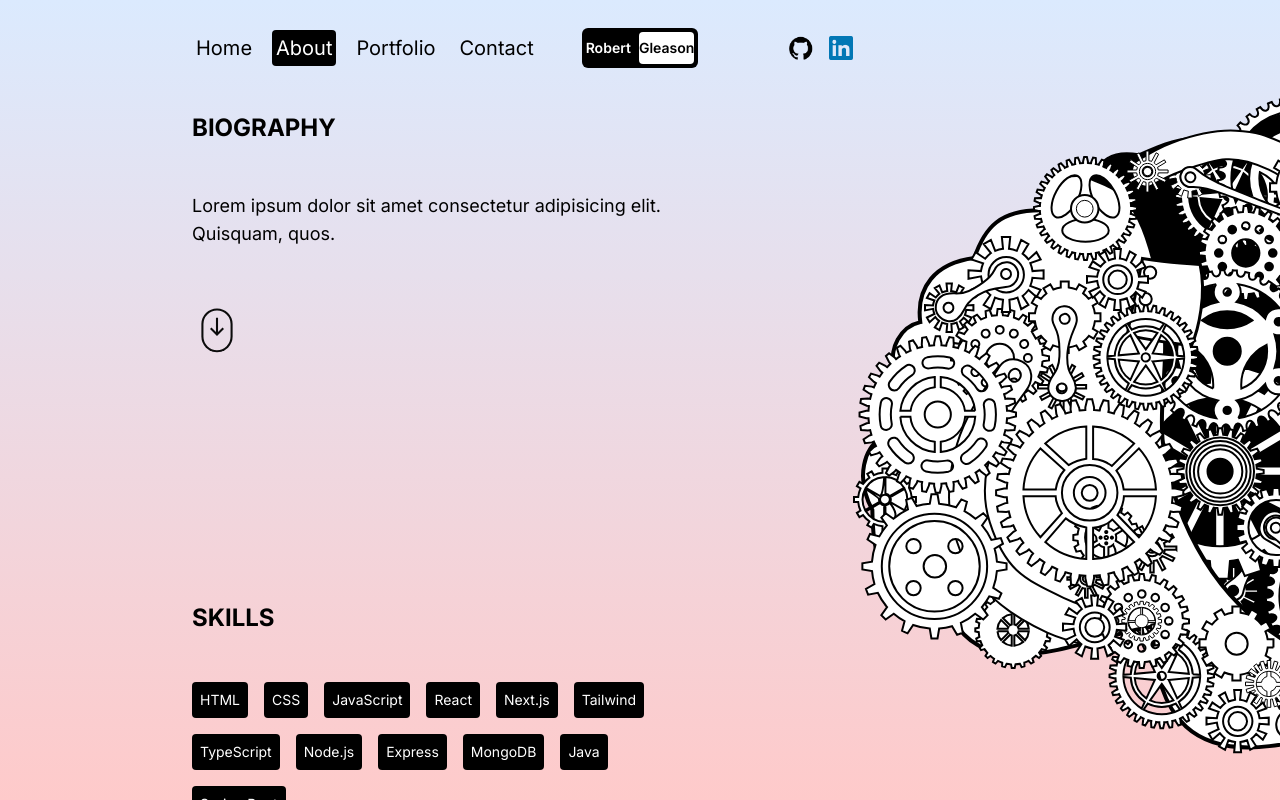
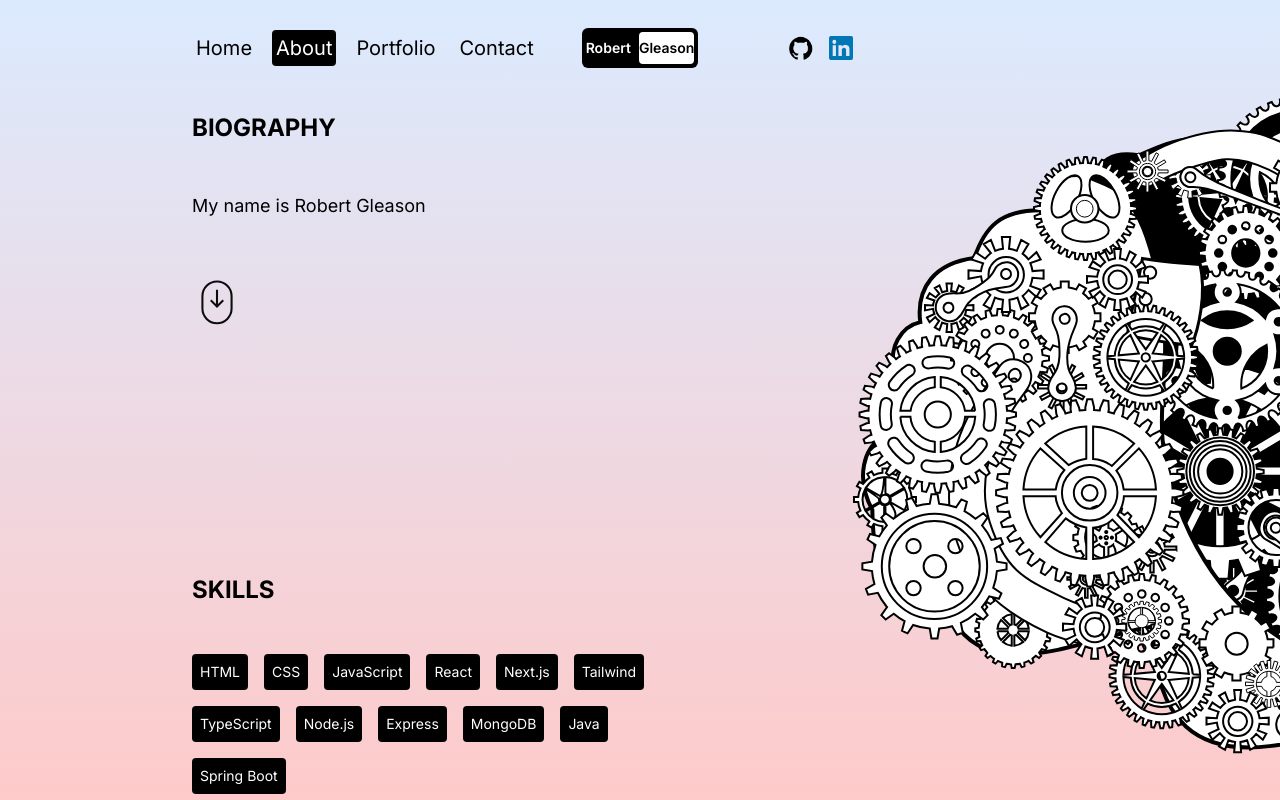
Before and after one commit to Epiq122/next-portfolio, a Next.js app: page /about in a window 1280 px wide. Built offline with nearby package versions, Linux system fonts and the light colour scheme.

Commit message:
Refactor about page to update biography section with user's name

```diff
--- a/src/app/about/page.jsx
+++ b/src/app/about/page.jsx
@@ -26,10 +26,7 @@ const About = () => {
           {/* BIOGRAPHY */}
           <div className='flex flex-col gap-12 justify-center'>
             <h1 className='font-bold text-2xl'>BIOGRAPHY</h1>
-            <p className='text-lg'>
-              Lorem ipsum dolor sit amet consectetur adipisicing elit. Quisquam,
-              quos.
-            </p>
+            <p className='text-lg'>My name is Robert Gleason</p>
 
             <motion.svg
               initial={{ opacity: 0.2, y: 0 }}
```
